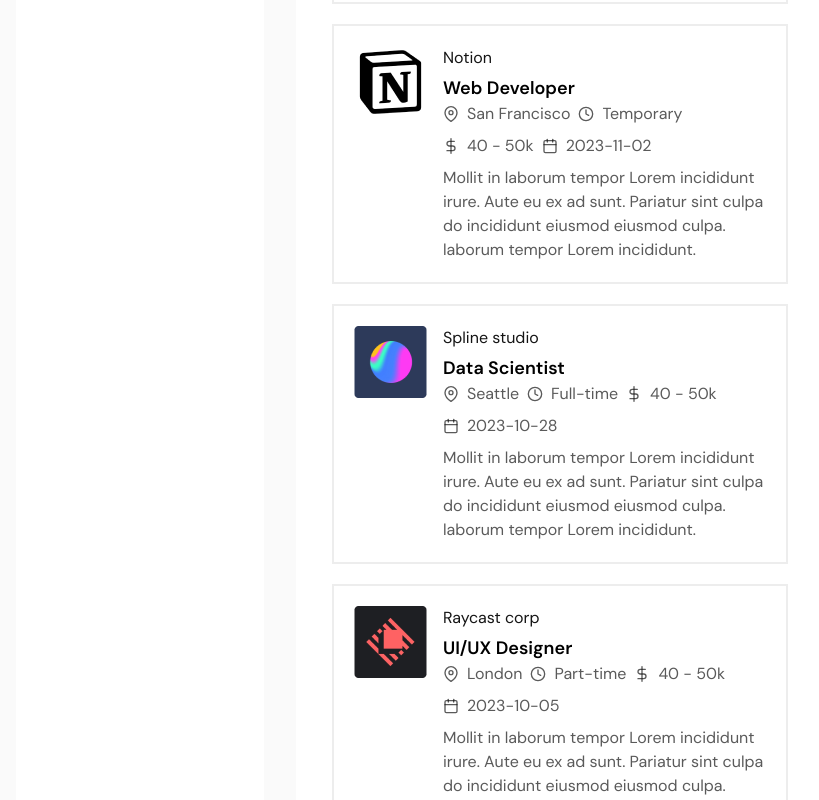
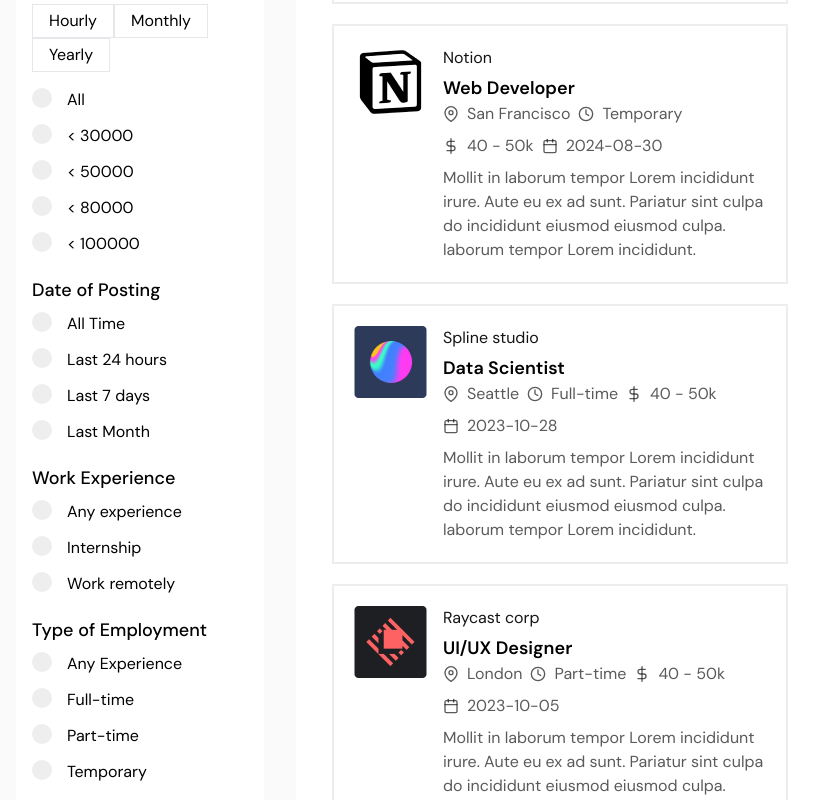
Before and after one commit to akhilavijayanmoonnumackal/Job-Portal, a React (Vite) app: page / in a window 1280 px wide. Shown: the part 760-1560 px from the top of the page, without its empty margins (80-899 px from the left). Built offline with nearby package versions, Linux system fonts and the light colour scheme.

Commit message:
sidebar completed

```diff
--- a/public/jobs.json
+++ b/public/jobs.json
@@ -8,7 +8,7 @@
       "maxPrice": "30",
       "salaryType": "Yearly",
       "jobLocation": "Brussels",
-      "postingDate": "2023-11-03",
+      "postingDate": "2024-08-31",
       "experienceLevel": "Any experience",
       "employmentType": "Full-time",
       "description": "Mollit in laborum tempor Lorem incididunt irure. Aute eu ex ad sunt. Pariatur sint culpa do incididunt eiusmod eiusmod culpa. laborum tempor Lorem incididunt."
@@ -22,7 +22,7 @@
       "maxPrice": "50",
       "salaryType": "Yearly",
       "jobLocation": "San Francisco",
-      "postingDate": "2023-11-02",
+      "postingDate": "2024-08-30",
       "experienceLevel": "Internship",
       "employmentType": "Temporary",
       "description": "Mollit in laborum tempor Lorem incididunt irure. Aute eu ex ad sunt. Pariatur sint culpa do incididunt eiusmod eiusmod culpa. laborum tempor Lorem incididunt."
@@ -64,7 +64,7 @@
       "maxPrice": "75",
       "salaryType": "Yearly",
       "jobLocation": "London",
-      "postingDate": "2023-10-28",
+      "postingDate": "2023-10-31",
       "experienceLevel": "Intership",
       "employmentType": "Full-time",
       "description": "Mollit in laborum tempor Lorem incididunt irure. Aute eu ex ad sunt. Pariatur sint culpa do incididunt eiusmod eiusmod culpa. laborum tempor Lorem incididunt."
@@ -134,7 +134,7 @@
       "maxPrice": "50",
       "salaryType": "Monthly",
       "jobLocation": "London",
-      "postingDate": "2023-10-05",
+      "postingDate": "2024-08-05",
       "experienceLevel": "Work remotely",
       "employmentType": "Part-time",
       "description": "Mollit in laborum tempor Lorem incididunt irure. Aute eu ex ad sunt. Pariatur sint culpa do incididunt eiusmod eiusmod culpa. laborum tempor Lorem incididunt."
@@ -148,7 +148,7 @@
       "maxPrice": "75",
       "salaryType": "Yearly",
       "jobLocation": "London",
-      "postingDate": "2023-10-28",
+      "postingDate": "2024-07-30",
       "experienceLevel": "Intership",
       "employmentType": "Full-time",
       "description": "Mollit in laborum tempor Lorem incididunt irure. Aute eu ex ad sunt. Pariatur sint culpa do incididunt eiusmod eiusmod culpa. laborum tempor Lorem incididunt."
--- a/src/Pages/Home.jsx
+++ b/src/Pages/Home.jsx
@@ -73,12 +73,23 @@ const Home = () => {
 
         //category filtering
         if(selected) {
-            filteredJobs = filteredJobs.filter(({jobLocation, maxPrice, experienceLevel, salaryType, employmentType, postingDate}) => (
-                jobLocation.toLowerCase() === selected.toLowerCase() ||
-                parseInt(maxPrice) <= parseInt(selected) ||
-                salaryType.toLowerCase() ===selected.toLowerCase() ||
-                employmentType.toLowerCase() === selected.toLowerCase()
-            ));
+            filteredJobs = filteredJobs.filter(
+                ({
+                    jobLocation,
+                    maxPrice,
+                    experienceLevel,
+                    salaryType,
+                    employmentType,
+                    postingDate,
+                }) =>
+                    jobLocation.toLowerCase() === selected.toLowerCase() ||
+                    parseInt(maxPrice) <= parseInt(selected) ||
+                    postingDate >= selected ||
+                    salaryType.toLowerCase() === selected.toLowerCase() ||
+                    experienceLevel.toLowerCase() === selected.toLowerCase() ||
+                    employmentType.toLowerCase() === selected.toLowerCase()
+
+            );
             console.log(filteredJobs);
         }
         //slice the data based on current page
--- /dev/null
+++ b/src/sidebar/Button.jsx
@@ -0,0 +1,11 @@
+
+
+const Button = ({ onClickHandler, value, title}) => {
+  return (
+    <button onClick={onClickHandler} value={value} className={`px-4 py-1 border text-base hover:bg-blue hover:text-white`}>
+        {title}
+    </button>
+  )
+}
+
+export default Button
--- /dev/null
+++ b/src/sidebar/EmploymentType.jsx
@@ -0,0 +1,44 @@
+import InputField from "../components/InputField"
+
+
+const EmploymentType = ({ handleChange}) => {
+  return (
+    <div>
+      <h4 className="text-lg font-medium mb-2">Type of Employment</h4>
+
+      <div>
+        <label className="sidebar-label-container">
+            <input
+                type="radio"
+                name="test"
+                id="test"
+                value="" onChange={handleChange}
+            />
+            <span className="checkmark"></span>Any Experience
+        </label>
+
+        <InputField
+            handleChange={handleChange}
+            value="Full-time"
+            title="Full-time"
+            name="test"
+        />
+
+        <InputField
+            handleChange={handleChange}
+            value="Part-time"
+            title="Part-time"
+            name="test"
+        />
+        <InputField
+            handleChange={handleChange}
+            value="Temporary"
+            title="Temporary"
+            name="test"
+        />
+      </div>
+    </div>
+  )
+}
+
+export default EmploymentType;
--- /dev/null
+++ b/src/sidebar/JobPostingData.jsx
@@ -0,0 +1,57 @@
+import InputField from "../components/InputField"
+
+const JobPostingData = ({ handleChange }) => {
+    const now = new Date();
+    const twentyfourHoursAgo = new Date( now - 24 * 60 * 60 * 1000);
+    const sevenDaysAgo = new Date( now - 7 * 24 * 60 * 60 * 1000);
+    const thirtyDaysAgo = new Date( now - 30 * 24 * 60 * 60 * 1000);
+    //console.log(twentyfourHoursAgo);
+
+    //convert date to string
+    const twentyfourHoursAgoDate = twentyfourHoursAgo.toISOString().slice(0, 10);
+    const sevenDaysAgoDate = sevenDaysAgo.toISOString().slice(0, 10);
+    const thirtyDaysAgoDate = thirtyDaysAgo.toISOString().slice(0, 10);
+
+    //console.log(twentyfourHoursAgoDate);
+
+
+  return (
+    <div>
+      <h4 className="text-lg font-medium mb-2">Date of Posting</h4>
+
+      <div>
+        <label className="sidebar-label-container">
+            <input
+                type="radio"
+                name="test"
+                id="test"
+                value="" onChange={handleChange}
+            />
+            <span className="checkmark"></span>All Time
+        </label>
+
+        <InputField
+            handleChange={handleChange}
+            value={twentyfourHoursAgoDate}
+            title="Last 24 hours"
+            name="test"
+        />
+        <InputField
+            handleChange={handleChange}
+            value={sevenDaysAgoDate}
+            title="Last 7 days"
+            name="test"
+        />
+        <InputField
+            handleChange={handleChange}
+            value={thirtyDaysAgoDate}
+            title="Last Month"
+            name="test"
+        />
+
+      </div>
+    </div>
+  )
+}
+
+export default JobPostingData
--- /dev/null
+++ b/src/sidebar/Salary.jsx
@@ -0,0 +1,55 @@
+import InputField from "../components/InputField"
+import Button from "./Button"
+
+
+const Salary = ({ handleChange, handleClick}) => {
+  return (
+    <div>
+      <h4 className="text-lg font-medium mb-2">Salary</h4>
+      <div className="mb-4">
+        <Button onClickHandler={handleClick} value="" title="Hourly"  />
+        <Button onClickHandler={handleClick} value="Monthly" title="Monthly"  />
+        <Button onClickHandler={handleClick} value="Yearly" title="Yearly"  />
+      </div>
+
+      <div>
+      <label className="sidebar-label-container">
+            <input
+                type="radio"
+                name="test"
+                id="test"
+                value="" onChange={handleChange}
+            />
+            <span className="checkmark"></span>All
+        </label>
+
+        <InputField
+            handleChange={handleChange}
+            value={30}
+            title="< 30000"
+            name="test2"
+        />
+        <InputField
+            handleChange={handleChange}
+            value={50}
+            title="< 50000"
+            name="test2"
+        />
+        <InputField
+            handleChange={handleChange}
+            value={80}
+            title="< 80000"
+            name="test2"
+        />
+        <InputField
+            handleChange={handleChange}
+            value={100}
+            title="< 100000"
+            name="test2"
+        />
+      </div>
+    </div>
+  )
+}
+
+export default Salary
--- a/src/sidebar/Sidebar.jsx
+++ b/src/sidebar/Sidebar.jsx
@@ -1,4 +1,8 @@
+import EmploymentType from "./EmploymentType"
+import JobPostingData from "./JobPostingData"
 import Location from "./Location"
+import Salary from "./Salary"
+import WorkExperience from "./WorkExperience"
 
 
 const Sidebar = ({ handleChange, handleClick}) => {
@@ -7,6 +11,13 @@ const Sidebar = ({ handleChange, handleClick}) => {
       <h3 className="text-lg font-bold mb-2">Filters</h3>
 
       <Location handleChange={handleChange} />
+      <Salary handleChange={handleChange} handleClick={handleClick} />
+      <JobPostingData handleChange={handleChange} />
+      <WorkExperience handleChange={handleChange} />
+      <EmploymentType handleChange={handleChange} />
+
+
+
     </div>
   )
 }
--- /dev/null
+++ b/src/sidebar/WorkExperience.jsx
@@ -0,0 +1,37 @@
+import InputField from "../components/InputField"
+
+
+const WorkExperience = ({ handleChange }) => {
+  return (
+    <div>
+      <h4 className="text-lg font-medium mb-2">Work Experience</h4>
+
+      <div>
+        <label className="sidebar-label-container">
+            <input
+                type="radio"
+                name="test"
+                id="test"
+                value="" onChange={handleChange}
+            />
+            <span className="checkmark"></span>Any experience
+        </label>
+
+        <InputField
+            handleChange={handleChange}
+            value="Internship"
+            title="Internship"
+            name="test"
+        />
+        <InputField
+            handleChange={handleChange}
+            value="Work remotely"
+            title="Work remotely"
+            name="test"
+        />
+      </div>
+    </div>
+  )
+}
+
+export default WorkExperience
```
